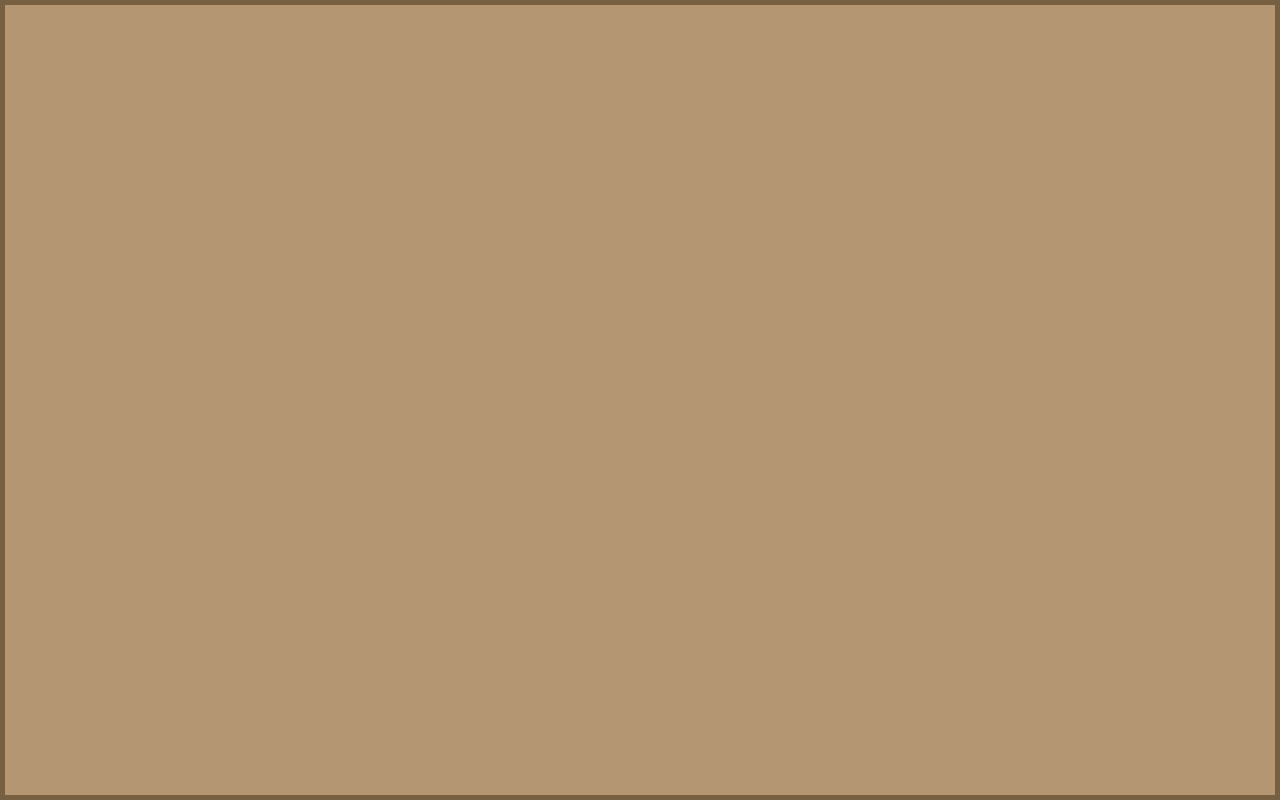
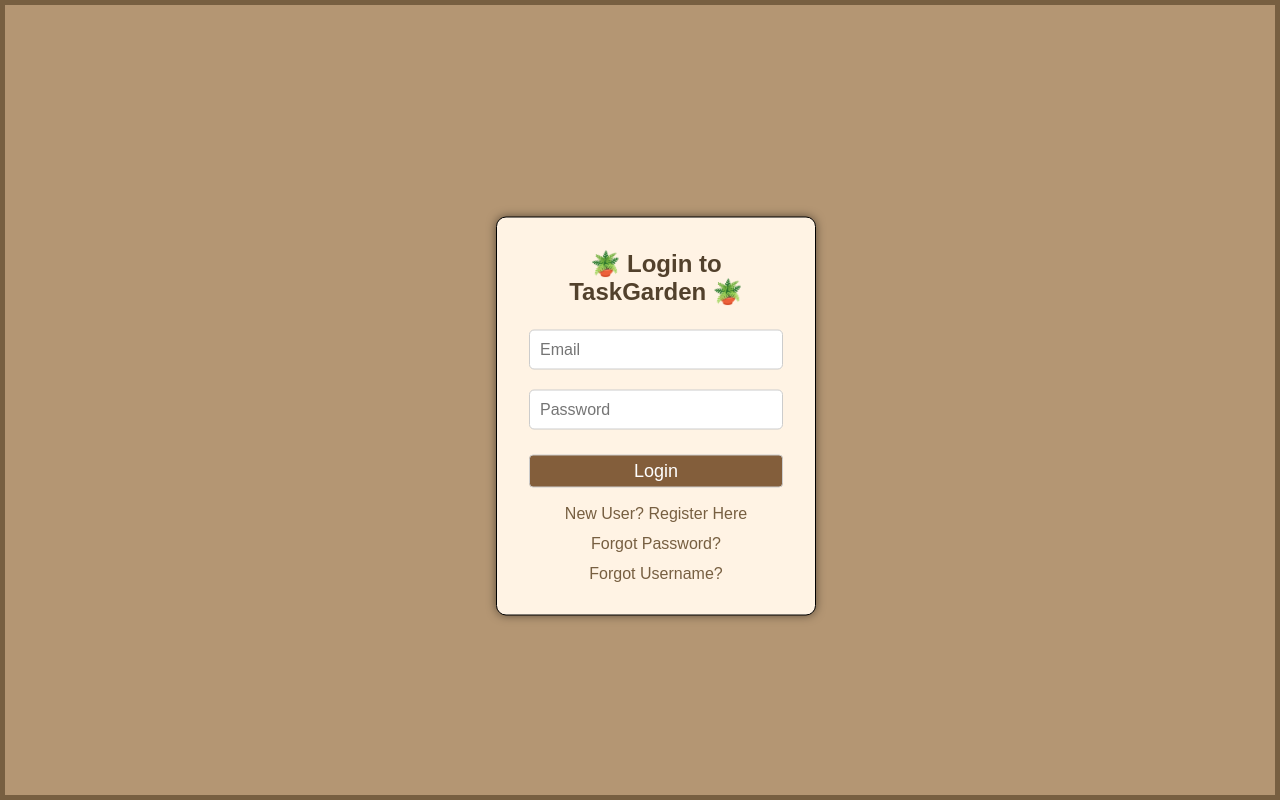
Before and after one commit to WVU-CS230-2024-01-Group10/TaskGarden, a React (Create React App) app in the folder frontend/taskgardenapp/: page / in a window 1280 px wide. Before the commit this address had no page. Built offline with nearby package versions, Linux system fonts and the light colour scheme.

Commit message:
Fixed bug. Login page now opens by default.

```diff
--- a/frontend/taskgardenapp/src/App.js
+++ b/frontend/taskgardenapp/src/App.js
@@ -12,8 +12,8 @@
     <div className="App">
       <BrowserRouter>
         <Routes>
+          <Route path="/" element={<LoginPage />}></Route>
           <Route path="/home" element={<HomePage />}></Route>
-          <Route path="/login" element={<LoginPage />}></Route>
           <Route path="/tasks" element={<TaskPage />}></Route>
           <Route path="/greenhouse" element={<GreenHouse />}></Route>
           <Route path="/study" element={<StudyPage />}></Route>
```
